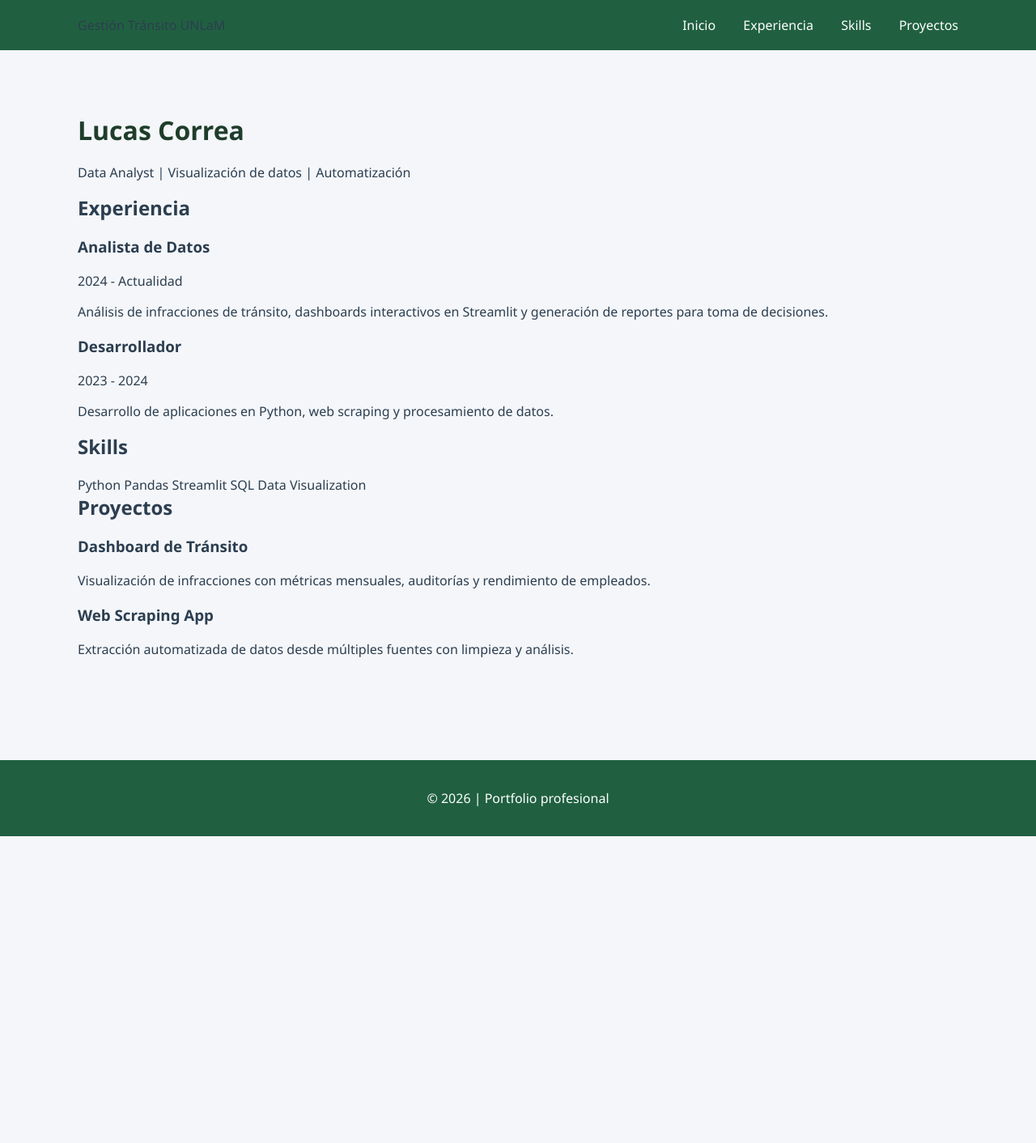
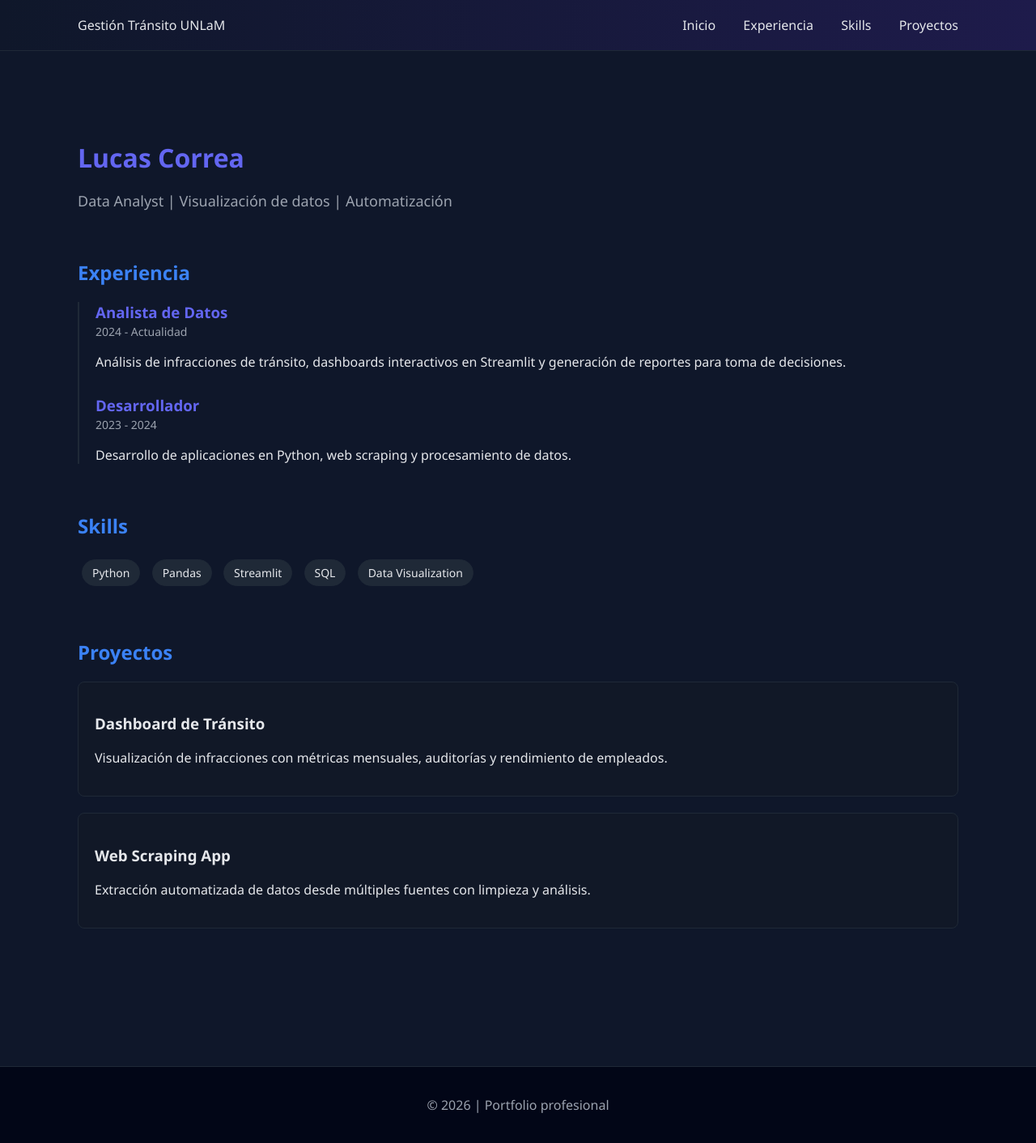
Before and after one commit to LucasVCorrea/Portfolio, a Jekyll site: the page built from docs/index.md, in a window 1280 px wide. Shown: the whole page at 81% size. Built offline with Jekyll 4.4.1, drawn with Linux system fonts in a browser that asks for light colours; before the commit the page ends 1033 px from its top, so only the background shows below that.

Commit message:
Update style.css

```diff
--- a/docs/assets/css/style.css
+++ b/docs/assets/css/style.css
@@ -1,3 +1,18 @@
+/* ============================= */
+/* VARIABLES (TEMA DARK IT) */
+/* ============================= */
+
+:root {
+  --bg-main: #0f172a;
+  --bg-secondary: #111827;
+  --primary: #6366f1;
+  --secondary: #3b82f6;
+  --accent: #22c55e;
+  --text-main: #e5e7eb;
+  --text-muted: #9ca3af;
+  --border: #1f2937;
+}
+
 /* ============================= */
 /* RESET Y BASE */
 /* ============================= */
@@ -5,8 +20,8 @@
 body {
   margin: 0;
   font-family: "Segoe UI", Arial, sans-serif;
-  background-color: #f4f6f9;
-  color: #2c3e50;
+  background-color: var(--bg-main);
+  color: var(--text-main);
 }
 
 .container {
@@ -29,7 +44,8 @@ body {
 /* ============================= */
 
 .main-header {
-  background-color: #206040;
+  background: linear-gradient(90deg, #0f172a, #1e1b4b);
+  border-bottom: 1px solid var(--border);
   padding: 20px 0;
 }
 
@@ -37,23 +53,24 @@ body {
   display: flex;
   align-items: center;
   gap: 12px;
-  color: white;
+  color: var(--text-main);
   text-decoration: none;
   font-weight: 600;
   font-size: 18px;
 }
 
 .logo img {
-  height: 48px;      /* Tamaño real visible */
+  height: 48px;
   width: auto;
   display: block;
-  margin: 0;         /* MUY IMPORTANTE */
-  border-radius: 0;  /* El logo no necesita bordes redondeados */
+  margin: 0;
+  border-radius: 0;
 }
 
 .logo-text {
-  display: inline-block;
+  color: var(--text-main);
 }
+
 .nav-container {
   display: flex;
   justify-content: space-between;
@@ -65,14 +82,15 @@ body {
 .nav-links a {
   display: inline-flex;
   align-items: center;
-  color: white;
+  color: var(--text-main);
   text-decoration: none;
   margin-left: 30px;
   font-weight: 500;
-  transition: opacity 0.2s ease;
+  transition: all 0.2s ease;
 }
 
 .nav-links a:hover {
+  color: var(--primary);
   opacity: 0.85;
 }
 
@@ -89,93 +107,44 @@ body {
 /* ============================= */
 
 .main-footer {
-  background-color: #206040;
-  color: white;
+  background-color: #020617;
+  color: var(--text-muted);
   text-align: center;
   padding: 20px 0;
   margin-top: 60px;
+  border-top: 1px solid var(--border);
 }
 
 /* ============================= */
-/* SECCIÓN HERRAMIENTAS */
-/* ============================= */
-
-.tool-block {
-  margin-bottom: 50px;
-}
-
-.tool-block h2 {
-  font-size: 28px;
-  font-weight: 600;
-  display: flex;
-  align-items: center;
-  color: #206040;
-  margin-bottom: 10px;
-}
-
-.tool-block h2 .material-symbols-outlined {
-  font-size: 28px;
-  margin-right: 10px;
-}
-
-.tool-block p {
-  font-size: 16px;
-  line-height: 1.6;
-}
-
-.tool-link {
-  display: inline-block;
-  margin-top: 10px;
-  font-weight: 500;
-  text-decoration: none;
-  color: #206040;
-  transition: opacity 0.2s ease;
-}
-
-.tool-link:hover {
-  opacity: 0.8;
-}
-
-/* ============================= */
-/* TÍTULOS GENERALES */
+/* TÍTULOS */
 /* ============================= */
 
 h1 {
   font-size: 32px;
   margin-bottom: 20px;
-  color: #1f3d2b;
+  color: var(--primary);
+  font-weight: 600;
 }
 
 h2 {
   margin-top: 0;
+  color: var(--secondary);
 }
 
 hr {
   border: none;
   height: 1px;
-  background-color: #d9e2dc;
+  background-color: var(--border);
   margin: 40px 0;
 }
 
 /* ============================= */
-/* HERO HERRAMIENTA */
+/* SECCIONES GENERALES */
 /* ============================= */
 
-.tool-hero h1 {
-  font-size: 36px;
-  color: #206040;
-  margin-bottom: 10px;
+.section {
+  margin: 60px 0;
 }
-
-.tool-subtitle {
-  font-size: 18px;
-  font-weight: 500;
-  margin-bottom: 15px;
-}
-
-/* ============================= */
-/* BLOQUES DE SECCIÓN */
-/* ============================= */
 
 .section-block {
   margin-bottom: 40px;
@@ -183,7 +152,33 @@ hr {
 }
 
 /* ============================= */
-/* GRID DE FUNCIONALIDADES */
+/* SUBTITULOS */
+/* ============================= */
+
+.subtitle {
+  font-size: 18px;
+  color: var(--text-muted);
+}
+
+/* ============================= */
+/* LINKS */
+/* ============================= */
+
+.tool-link {
+  display: inline-block;
+  margin-top: 10px;
+  font-weight: 500;
+  text-decoration: none;
+  color: var(--primary);
+  transition: 0.2s;
+}
+
+.tool-link:hover {
+  color: var(--secondary);
+}
+
+/* ============================= */
+/* CARDS / FEATURES */
 /* ============================= */
 
 .feature-grid {
@@ -194,24 +189,83 @@ hr {
 }
 
 .feature-item {
-  background: white;
+  background: var(--bg-secondary);
   padding: 20px;
-  border-left: 4px solid #206040;
-  box-shadow: 0 2px 6px rgba(0,0,0,0.05);
-  border-radius: 6px;
+  border-left: 4px solid var(--primary);
+  border: 1px solid var(--border);
+  border-radius: 8px;
+  transition: all 0.2s ease;
 }
 
 .feature-item h3 {
   margin-top: 0;
-  color: #206040;
+  color: var(--secondary);
+}
+
+.feature-item:hover {
+  transform: translateY(-4px);
+  box-shadow: 0 0 0 1px var(--primary),
+              0 8px 25px rgba(99, 102, 241, 0.25);
 }
 
 /* ============================= */
-/* CARRUSEL ESTABLE */
+/* TIMELINE */
 /* ============================= */
 
+.timeline {
+  border-left: 2px solid var(--border);
+  padding-left: 20px;
+}
+
+.timeline-item {
+  margin-bottom: 30px;
+}
+
+.timeline-item h3 {
+  margin: 0;
+  color: var(--primary);
+}
+
+.timeline-item span {
+  font-size: 14px;
+  color: var(--text-muted);
+}
+
 /* ============================= */
-/* CARRUSEL ESTABLE DEFINITIVO */
+/* BADGES (SKILLS) */
+/* ============================= */
+
+.badge {
+  display: inline-block;
+  padding: 6px 12px;
+  background: #1f2937;
+  border: 1px solid var(--border);
+  border-radius: 20px;
+  font-size: 14px;
+  margin: 5px;
+}
+
+/* ============================= */
+/* CARDS GENERALES */
+/* ============================= */
+
+.card {
+  background: var(--bg-secondary);
+  border: 1px solid var(--border);
+  border-radius: 8px;
+  padding: 20px;
+  margin-bottom: 20px;
+  transition: all 0.2s ease;
+}
+
+.card:hover {
+  transform: translateY(-4px);
+  box-shadow: 0 0 0 1px var(--primary),
+              0 8px 25px rgba(99, 102, 241, 0.25);
+}
+
+/* ============================= */
+/* CARRUSEL */
 /* ============================= */
 
 .carousel {
@@ -219,17 +273,15 @@ hr {
   margin: 40px auto;
   overflow: hidden;
   border-radius: 10px;
-  box-shadow: 0 4px 12px rgba(0,0,0,0.08);
+  box-shadow: 0 4px 12px rgba(0,0,0,0.2);
 }
 
-/* IMPORTANTE: mantener width 100% */
 .slides {
   display: flex;
   width: 100%;
   animation: slide 16s infinite;
 }
 
-/* Cada slide ocupa 100% */
 .slides a {
   flex: 0 0 100%;
   width: 100%;
@@ -240,17 +292,15 @@ hr {
   width: 100%;
   height: 420px;
   object-fit: contain;
-  background: #f4f6f9;
+  background: var(--bg-secondary);
   cursor: zoom-in;
   transition: transform 0.3s ease;
 }
 
-/* Zoom suave al pasar el mouse */
 .slides img:hover {
   transform: scale(1.05);
 }
 
-/* Pausa el carrusel al pasar el mouse */
 .carousel:hover .slides {
   animation-play-state: paused;
 }
@@ -258,27 +308,16 @@ hr {
 /* Animación */
 
 @keyframes slide {
-  0%, 20% {
-    transform: translateX(0);
-  }
+  0%, 20% { transform: translateX(0); }
+  25%, 45% { transform: translateX(-100%); }
+  50%, 70% { transform: translateX(-200%); }
+  75%, 95% { transform: translateX(-300%); }
+  100% { transform: translateX(0); }
+}
 
-  25%, 45% {
-    transform: translateX(-100%);
-  }
-
-  50%, 70% {
-    transform: translateX(-200%);
-  }
-
-  75%, 95% {
-    transform: translateX(-300%);
-  }
-
-  100% {
-    transform: translateX(0);
-  }
-}
+/* ============================= */
 /* LIGHTBOX */
+/* ============================= */
 
 .lightbox {
   display: none;
```
